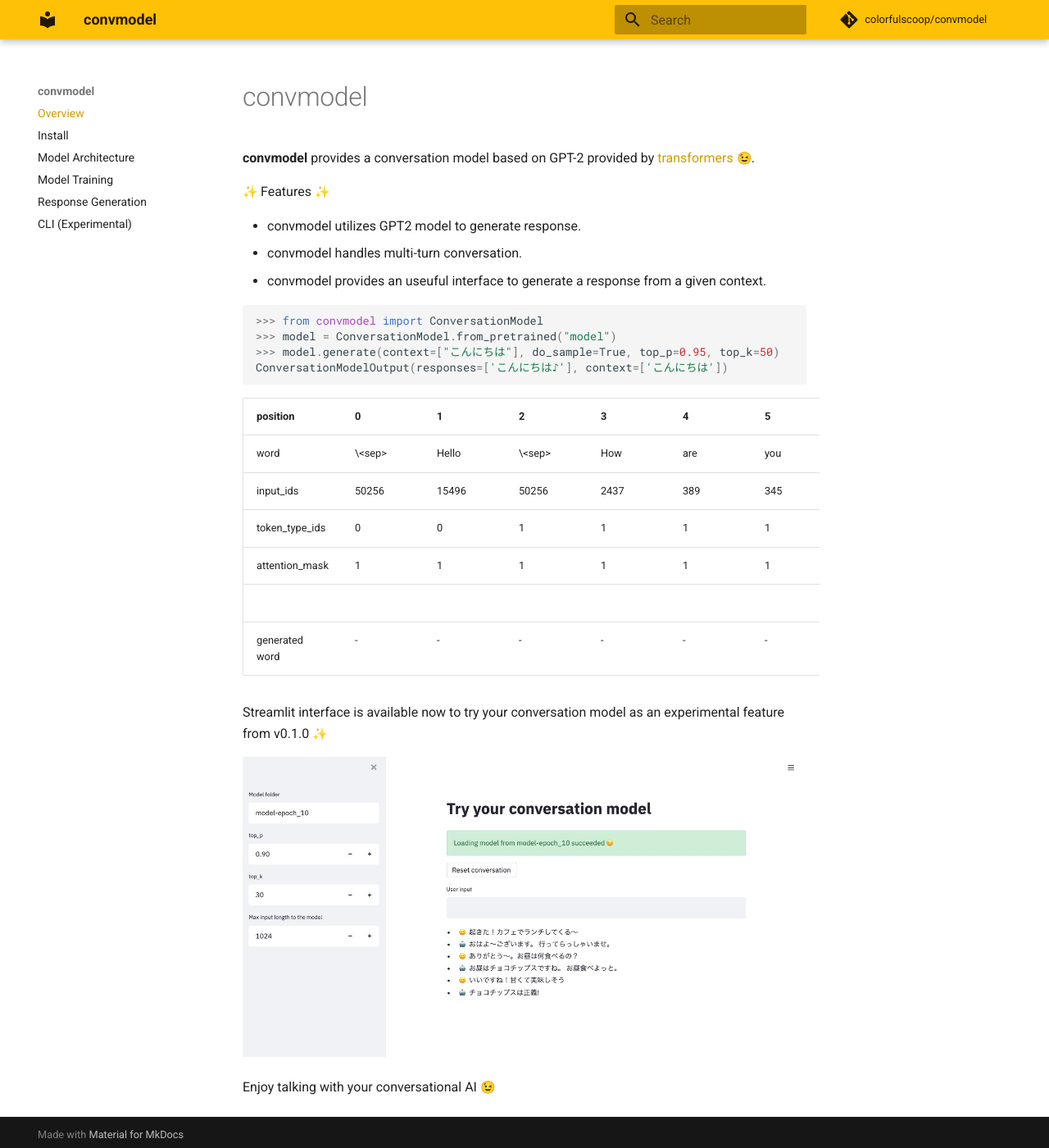
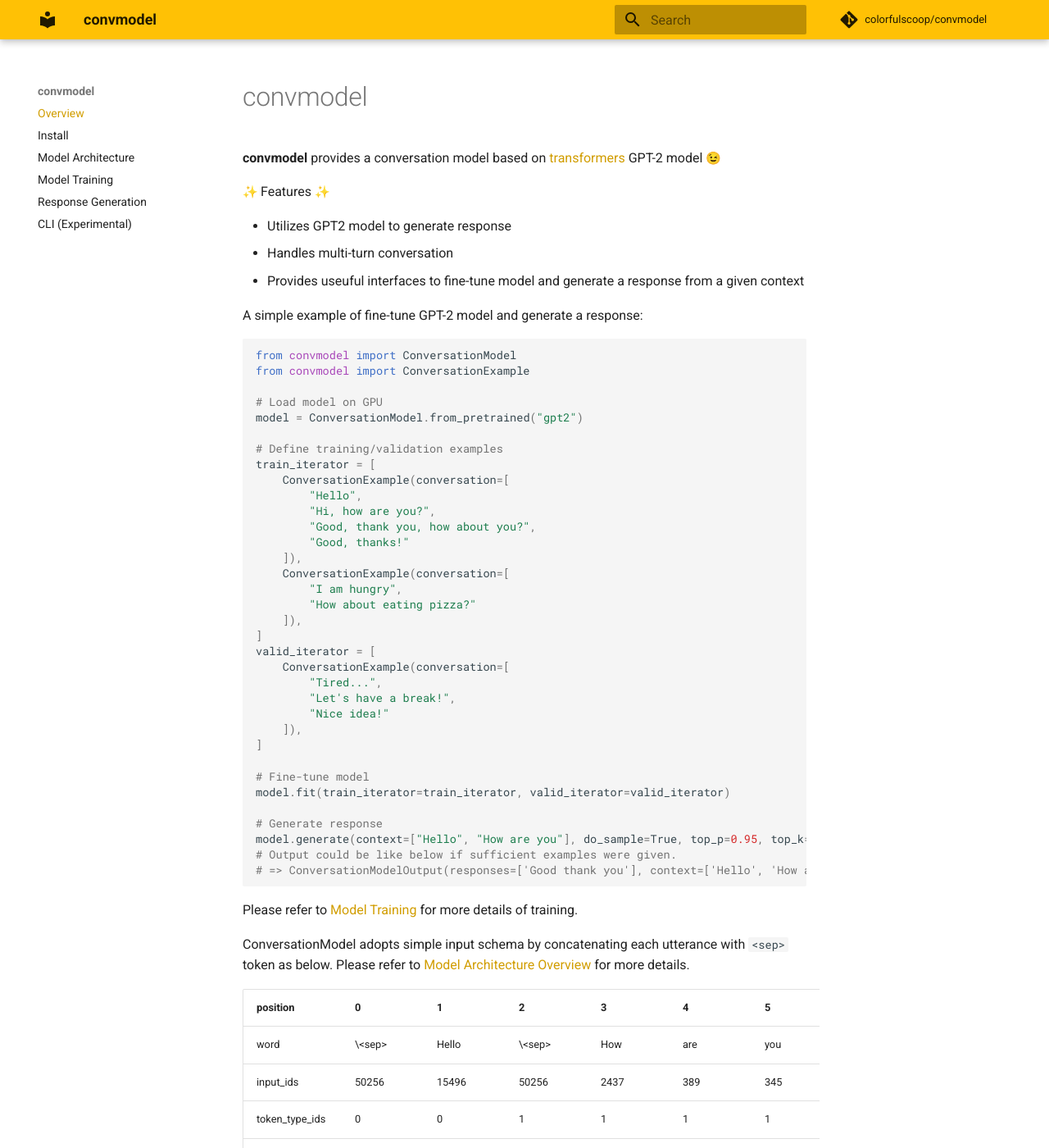
Before and after one commit to colorfulscoop/convmodel, an MkDocs documentation site: the page built from docs/en/docs/index.md, in a window 1280 px wide and 1400 px high. Shown: the whole window at 82% size. Built offline with MkDocs 1.6.1 and Material for MkDocs 9.7.7, drawn with Linux system fonts in a browser that asks for light colours; emoji names are drawn with the system emoji font; comment, search, counter and statistics services are not loaded.

Commit message:
Update document

````diff
--- a/docs/en/docs/index.md
+++ b/docs/en/docs/index.md
@@ -1,19 +1,56 @@
 # convmodel
 
-**convmodel** provides a conversation model based on GPT-2 provided by [transformers](https://github.com/huggingface/transformers) :wink:.
+**convmodel** provides a conversation model based on [transformers](https://github.com/huggingface/transformers) GPT-2 model :wink:
 
 :sparkles: Features :sparkles:
 
-* convmodel utilizes GPT2 model to generate response.
-* convmodel handles multi-turn conversation.
-* convmodel provides an useuful interface to generate a response from a given context.
+* Utilizes GPT2 model to generate response
+* Handles multi-turn conversation
+* Provides useuful interfaces to fine-tune model and generate a response from a given context
+
+A simple example of fine-tune GPT-2 model and generate a response:
 
 ```py
->>> from convmodel import ConversationModel
->>> model = ConversationModel.from_pretrained("model")
->>> model.generate(context=["こんにちは"], do_sample=True, top_p=0.95, top_k=50)
-ConversationModelOutput(responses=['こんにちは♪'], context=['こんにちは'])
+from convmodel import ConversationModel
+from convmodel import ConversationExample
+
+# Load model on GPU
+model = ConversationModel.from_pretrained("gpt2")
+
+# Define training/validation examples
+train_iterator = [
+    ConversationExample(conversation=[
+        "Hello",
+        "Hi, how are you?",
+        "Good, thank you, how about you?",
+        "Good, thanks!"
+    ]),
+    ConversationExample(conversation=[
+        "I am hungry",
+        "How about eating pizza?"
+    ]),
+]
+valid_iterator = [
+    ConversationExample(conversation=[
+        "Tired...",
+        "Let's have a break!",
+        "Nice idea!"
+    ]),
+]
+
+# Fine-tune model
+model.fit(train_iterator=train_iterator, valid_iterator=valid_iterator)
+
+# Generate response
+model.generate(context=["Hello", "How are you"], do_sample=True, top_p=0.95, top_k=50)
+# Output could be like below if sufficient examples were given.
+# => ConversationModelOutput(responses=['Good thank you'], context=['Hello', 'How are you'])
 ```
+
+Please refer to [Model Training](model_training.md) for more details of training.
+
+ConversationModel adopts simple input schema by concatenating each utterance with `<sep>` token as below.
+Please refer to [Model Architecture Overview](model_architecture_overview.md) for more details.
 
 | position | 0 | 1 | 2 | 3 | 4 | 5 | 6 | 7 | 8 | 9 |
 | --- | --- | --- | --- | --- | --- | --- | --- | --- | --- | --- |
@@ -24,8 +61,5 @@
 | | | | | | | | ↓ | ↓ | ↓ | ↓ |
 | generated word | - | - | - | - | - | - | Good | thank | you | \<sep\> |
 
-Streamlit interface is available now to try your conversation model as an experimental feature from v0.1.0 :sparkles:
-
-![convmodel_streamlit](img/convmodel_streamlit.jpg)
 
 Enjoy talking with your conversational AI :wink:
````
Also changed, not shown: docs/en/docs/model_training.md (+3 -3 lines).
